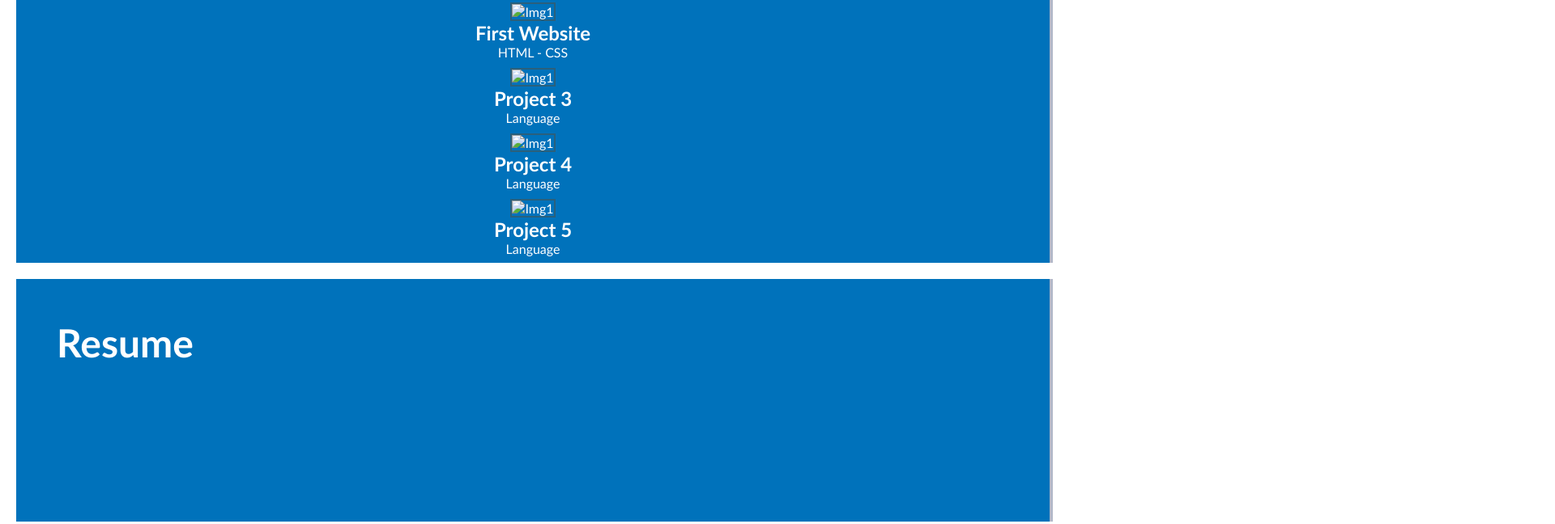
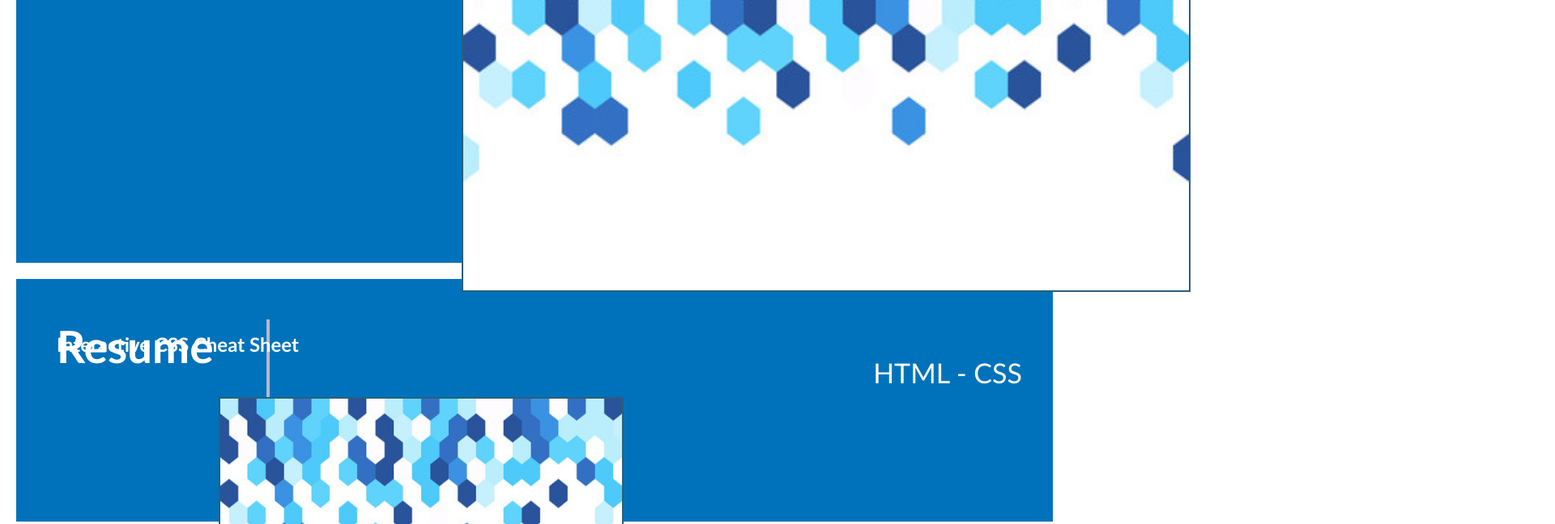
Before and after one commit to Kam-Mivehchi/Personal-Portfolio, a plain HTML site: page Index.html in a window 1280 px wide. Shown: the part 1028-1676 px from the top of the page at 81% size, 1920 px wide, since content can reach past the window. Drawn offline with Linux system fonts and the light colour scheme.

Commit message:
<made improvements>

```diff
--- a/Index.html
+++ b/Index.html
@@ -25,7 +25,9 @@
     <figure class= "banner"></figure>
     <main>
         <section id="aboutme">
-            <h1>About Me</h1>
+
+                <h1>About Me</h1>
+
             <p>Experienced Research And Development Chemist with a demonstrated history
                 of working in the chemicals industry. Strong research professional with a
                 Bachelor of Science (B.S.) focused in Chemistry from University of California,
@@ -35,41 +37,46 @@
         </section>
 
         <section id="work">
-            <h1>Work</h1>
+
+                <h1>Work</h1>
+            </div>
             <div>
-                <img class = "headlineProject" src="#" alt = "Main">
-                <h2> Interactive CSS Cheat Sheet</h2>
+                <img class = "headlineProject" src="Images/240_F_105933575_MQSMK5iaciRug9U8w2gfIIvRDrf3QODd.jpg" alt = "Main">
+                <h2><a href ="#" >Interactive CSS Cheat Sheet</a></h2>
                 <p>HTML - CSS</p>
             </div>
 
             <div>
-                <img class = "miniGallery" src="#" alt = "Img1">
+                <img class = "miniGallery" src="Images/240_F_105933575_MQSMK5iaciRug9U8w2gfIIvRDrf3QODd.jpg" alt = "Img1">
                 <h2> First Website</h2>
                 <p>HTML - CSS</p>
             </div>
             <div>
-                <img class = "miniGallery" src="#" alt = "Img1">
+                <img class = "miniGallery" src="Images/240_F_105933575_MQSMK5iaciRug9U8w2gfIIvRDrf3QODd.jpg" alt = "Img1">
                 <h2>Project 3</h2>
                 <p>Language</p>
             </div>
             <div>
-                <img class = "miniGallery" src="#" alt = "Img1">
+                <img class = "miniGallery" src="Images/240_F_105933575_MQSMK5iaciRug9U8w2gfIIvRDrf3QODd.jpg" alt = "Img1">
                 <h2>Project 4</h2>
                 <p>Language</p>
             </div>
             <div>
-                <img class = "miniGallery" src="#" alt = "Img1">
+                <img class = "miniGallery" src="Images/240_F_105933575_MQSMK5iaciRug9U8w2gfIIvRDrf3QODd.jpg" alt = "Img1">
                 <h2>Project 5</h2>
                 <p>Language</p>
             </div>
         </section>
 
         <section id="resume">
-            <h1>Resume</h1>
+
+                <h1>Resume</h1>
+
             <img href = "#.pdf">
         </section>
 
-        <section id="#contact">
+        <section id="contact">
+            <h1>Contact</h1>
             <a href ="tel:+1(714)2928281">(714)-292-8281</a>
             <a href ="mailto:kammivehchi@gmail.com">Kammivehchi@gmail.com</a>
             <a href ="https://www.linkedin.com/in/kamyar-a-mivehchi-8b4855128/"> Linkedin</a>
--- a/style.css
+++ b/style.css
@@ -45,8 +45,9 @@ a {
 }
 
 p {
-    font-size: 16px;
+    font-size: 34px;
     justify-content: center;
+    display:flex;
 }
 figure {
     height: 200px;
@@ -68,11 +69,14 @@ section {
     font-family: 'Gill Sans', 'Gill Sans MT', Calibri, 'Trebuchet MS', sans-serif;
     background-color: #0072bb;
     color: #ffffff;
-    border-right: 4px solid var(--nameColor);
+
+
 }
+
 #work {
     width: 100%;
-    display: block;
+    display: inline-flex;
+    flex-wrap:wrap;
     margin-left: 20px;
     margin-bottom: 20px;
     padding: 50px;
@@ -80,37 +84,52 @@ section {
     font-family: 'Gill Sans', 'Gill Sans MT', Calibri, 'Trebuchet MS', sans-serif;
     background-color: #0072bb;
     color: #ffffff;
+    align-items: center;
 }
 
+
 section h1{
-    font-size: 300%;
+    font-size: 55px;
     float:left;
-    margin-right: 2%
+    margin-right: 20px;
+    display: flex;
+    padding-bottom: 150px;
+    padding-right: 10px;
+    border-right: #b4b9c9 solid 4px;
+}
+#work h1{
+    padding-bottom: 150px;
+    padding-right: 119px;
+}
+#resume h1{
+    padding-bottom: 150px;
+    padding-right: 65px;
+}
+#contact h1{
+    padding-bottom: 150px;
+    padding-right: 65px;
 }
 section div{
     display:block;
     position:relative;
-    text-align:center;
+    justify-content:center;
     color:white;
 }
 
 .headlineProject{
-    margin-top: -30px;
-    margin-left:auto;
+    margin: -30px 800px 50px 500px;
     border: 2px solid #2a607c ;
-    height:300px;
-    width: 66%;
+    height:500px;
+    width: 900px;
     justify-content:center;
     display: flex;
 }
 
 .miniGallery {
-    margin-top: 10px;
-    margin-left:auto;
-    border: 2px solid #2a607c ;
-    height:150px;
-    max-width: 20%;
-    flex-direction: row;
+    display:flex;
     flex-wrap:wrap;
-    flex:25%;
+    border: 2px solid #2a607c;
+    max-width: 500px;
+    HEIGHT: 300px;
+    margin: 10px 200px 50px 200px;
 }
```
